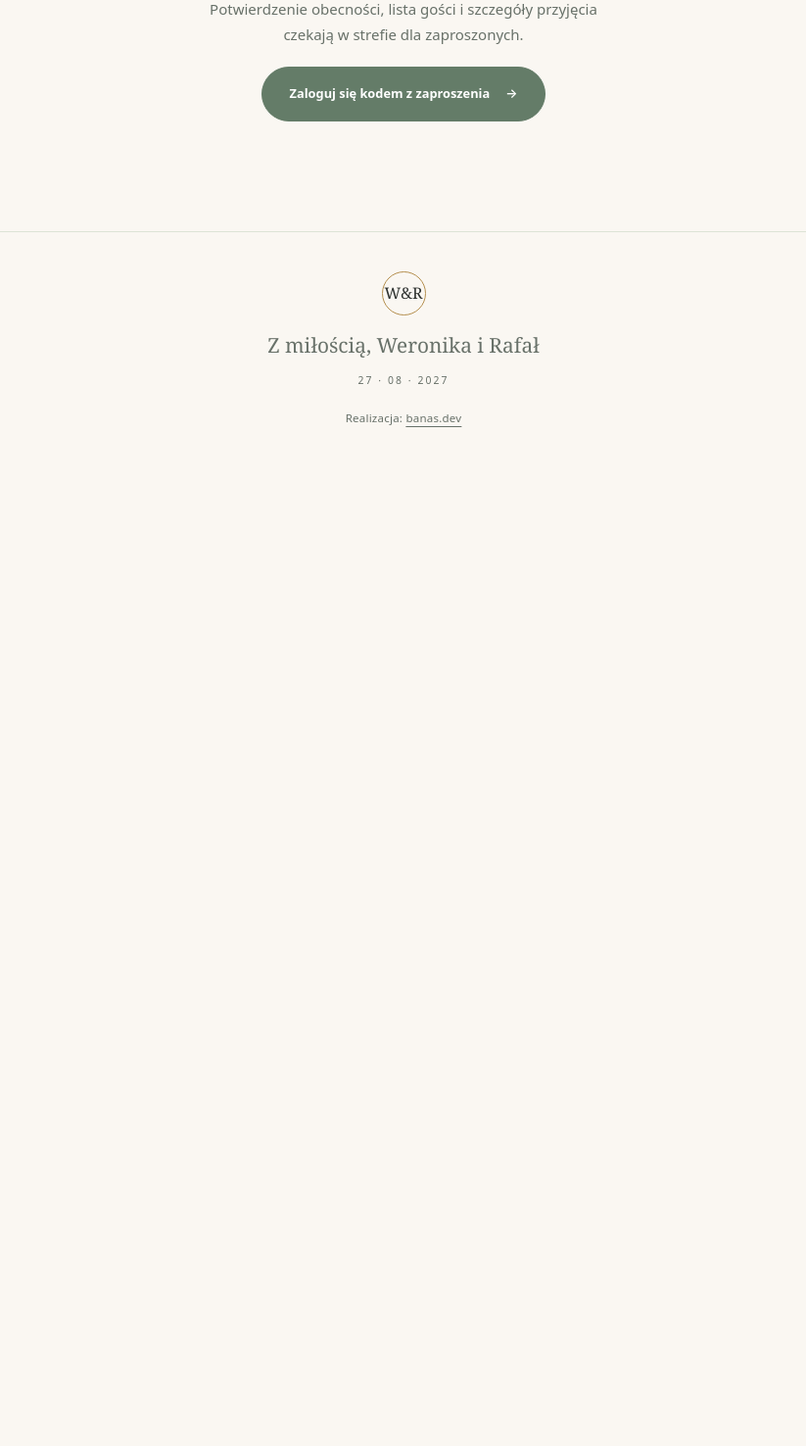
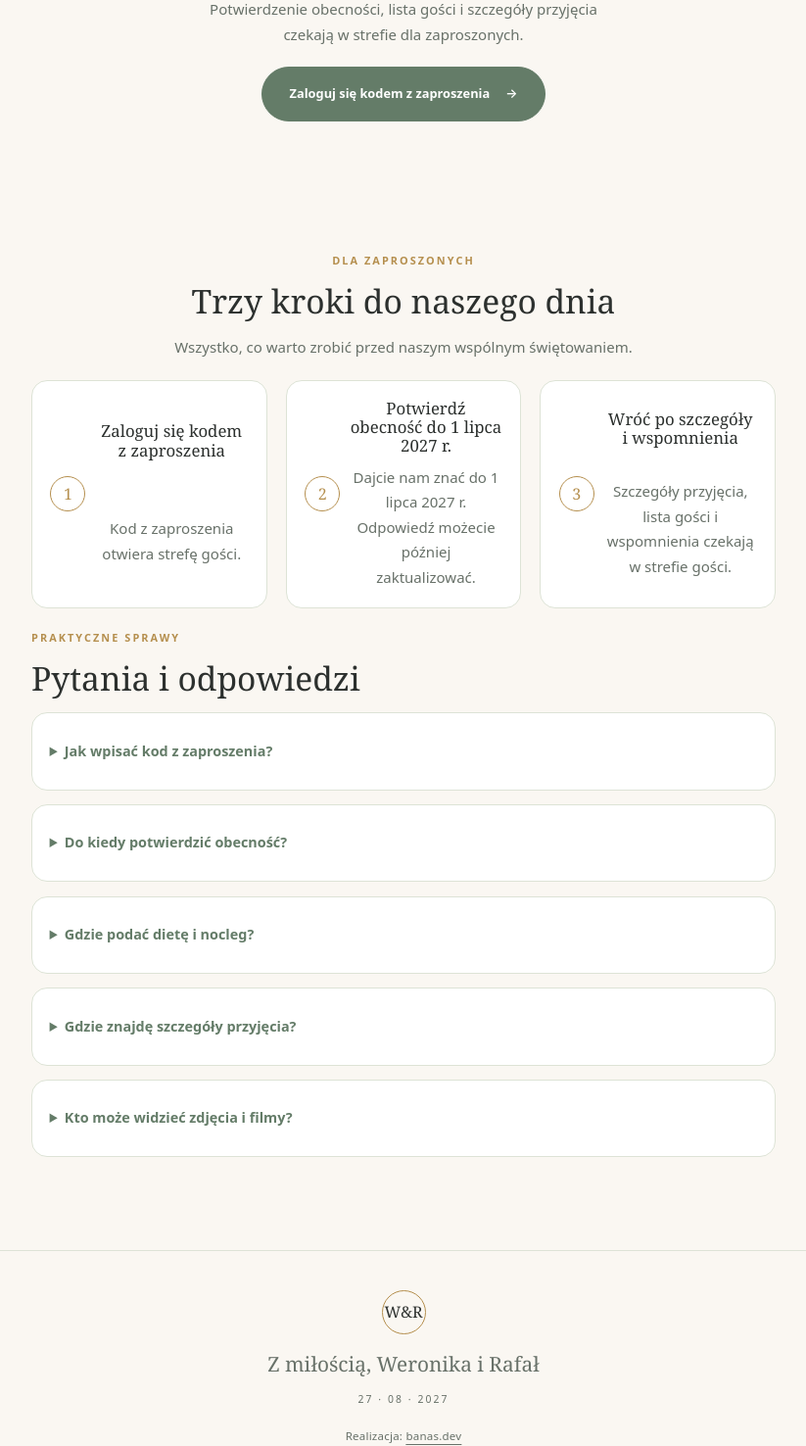
Before and after one commit to Rafalbanas/weronikarafal, a Flask app: page / in a window 1280 px wide. Shown: the part 1948-3424 px from the top of the page at 98% size, without its empty margins (228-1051 px from the left). Before the commit the page ends 2384 px from the top, so only its background shows below. Run offline with Flask 3, Linux system fonts and the light colour scheme; parts of the project's set-up code (start-up, migrations or seed data) failed here and were passed over; some libraries are stand-ins or nearby versions.

Commit message:
feat: add bilingual guest guide, FAQ and memories links

```diff
--- a/assets/site.css
+++ b/assets/site.css
@@ -54,3 +54,20 @@
 .media-lightbox img{display:block;width:100%;height:auto;max-height:82vh;object-fit:contain;background:#111;border-radius:14px}
 .media-lightbox-close{display:flex;justify-content:flex-end;margin-bottom:.6rem}
 @media(max-width:700px){.media-grid{grid-template-columns:repeat(auto-fill,minmax(150px,1fr));gap:.8rem}.media-meta{padding:.7rem .75rem .8rem}.media-facts{font-size:.62rem}.media-upload{padding:1.3rem}.media-dropzone{padding:1.8rem 1rem}.media-pending-item{flex-wrap:wrap}.media-pending-item progress{width:100%}}
+
+/* Guest steps and FAQ */
+.hero-actions{display:flex;align-items:center;justify-content:center;gap:.75rem;flex-wrap:wrap}
+.hero-link{font-weight:600;font-size:.78rem}
+.guest-steps{max-width:800px;margin:0 auto;padding:1rem 1.25rem 0;text-align:center;counter-reset:step 0}
+.guest-steps p{max-width:480px;margin:0 auto 1.25rem}
+.steps-list{list-style:none;padding:0;margin:0;display:grid;grid-template-columns:repeat(3,1fr);gap:1.2rem}
+.steps-list li{display:grid;grid-template-columns:34px 1fr;gap:.35rem .75rem;align-items:center;background:white;border:1px solid var(--line);border-radius:16px;padding:1.1rem 1.15rem;overflow-wrap:anywhere}
+.steps-list li::before{grid-row:1/3;grid-column:1;content:counter(step,decimal);counter-increment:step;display:grid;place-items:center;width:34px;height:34px;border:1px solid var(--gold);border-radius:50%;font:1rem var(--serif);color:var(--gold)}
+.steps-list h3{grid-row:1;grid-column:2;margin:0 0 .3rem;font-size:1.05rem;min-width:0}
+.steps-list p{grid-row:2;grid-column:2;margin:0;min-width:0;overflow-wrap:anywhere}
+.faq{max-width:800px;margin:0 auto;padding:1rem 1.25rem 5rem;text-align:left}
+.faq details{border:1px solid var(--line);border-radius:16px;background:white;margin:0 0 .9rem}
+.faq summary{padding:.85rem 1.1rem;color:var(--sage);font-weight:600;font-size:.9rem}
+.faq p{padding:0 1.1rem 1.1rem;margin:0;overflow-wrap:anywhere}
+.media-card .button{margin-top:.85rem}
+@media(max-width:700px){.steps-list{grid-template-columns:1fr}.guest-steps p{max-width:none}.faq p{padding:0 .95rem 1rem}}
--- a/index.html
+++ b/index.html
@@ -16,7 +16,10 @@
     <p class="countdown-note">{{ _('27.08.2027 · 14:00 · czas polski') }}</p>
   </div>
   <p class="hero-intro">{{ _('Jeden dzień, tyle wspomnień przed nami.') }}<br>{{ _('Nie możemy się doczekać, aż powiemy sobie „tak”.') }}</p>
-  <a class="button button-outline" href="#ceremonia">{{ _('Gdzie się spotkamy') }} <span aria-hidden="true">↓</span></a>
+  <div class="hero-actions">
+    <a class="button button-outline" href="#ceremonia">{{ _('Gdzie się spotkamy') }} <span aria-hidden="true">↓</span></a>
+    <a class="hero-link" href="#pytania">{{ _('Pytania i odpowiedzi') }}</a>
+  </div>
 </section>
 <section class="public-details" id="ceremonia">
   <div class="card ceremony-card">
@@ -31,4 +34,37 @@
   </div>
   <div class="private-invitation"><span class="eyebrow">{{ _('Masz już zaproszenie?') }}</span><h2>{{ _('Twoje miejsce z nami') }}</h2><p class="muted">{{ _('Potwierdzenie obecności, lista gości i szczegóły przyjęcia czekają w strefie dla zaproszonych.') }}</p><a class="button" href="{{ url_for('guest') if g.guest else url_for('login') }}">{{ _('Przejdź do strefy gości') if g.guest else _('Zaloguj się kodem z zaproszenia') }} <span aria-hidden="true">→</span></a></div>
 </section>
+<section class="guest-steps" aria-labelledby="guest-steps-title">
+  <span class="eyebrow">{{ _('Dla zaproszonych') }}</span><h2 id="guest-steps-title">{{ _('Trzy kroki do naszego dnia') }}</h2>
+  <p class="muted">{{ _('Wszystko, co warto zrobić przed naszym wspólnym świętowaniem.') }}</p>
+  <ol class="steps-list">
+    <li><h3>{{ _('Zaloguj się kodem z zaproszenia') }}</h3><p class="muted">{{ _('Kod z zaproszenia otwiera strefę gości.') }}</p></li>
+    <li><h3>{{ _('Potwierdź obecność do 1 lipca 2027 r.') }}</h3><p class="muted">{{ _('Dajcie nam znać do 1 lipca 2027 r. Odpowiedź możecie później zaktualizować.') }}</p></li>
+    <li><h3>{{ _('Wróć po szczegóły i wspomnienia') }}</h3><p class="muted">{{ _('Szczegóły przyjęcia, lista gości i wspomnienia czekają w strefie gości.') }}</p></li>
+  </ol>
+</section>
+<section class="faq" id="pytania" aria-labelledby="faq-title">
+  <span class="eyebrow">{{ _('Praktyczne sprawy') }}</span><h2 id="faq-title">{{ _('Pytania i odpowiedzi') }}</h2>
+  <details>
+    <summary>{{ _('Jak wpisać kod z zaproszenia?') }}</summary>
+    <p>{{ _('Wpisz indywidualny kod z zaproszenia, aby potwierdzić obecność i poznać szczegóły naszego dnia.') }}</p>
+    <p>{{ _('Kod jest przypisany do osoby lub pary. Nie masz kodu? Skontaktuj się z Weroniką lub Rafałem.') }}</p>
+  </details>
+  <details>
+    <summary>{{ _('Do kiedy potwierdzić obecność?') }}</summary>
+    <p>{{ _('Dajcie nam znać do 1 lipca 2027 r. Odpowiedź możecie później zaktualizować.') }}</p>
+  </details>
+  <details>
+    <summary>{{ _('Gdzie podać dietę i nocleg?') }}</summary>
+    <p>{{ _('Preferencje żywieniowe i zapotrzebowanie na nocleg możecie podać w formularzu potwierdzenia obecności w strefie gości.') }}</p>
+  </details>
+  <details>
+    <summary>{{ _('Gdzie znajdę szczegóły przyjęcia?') }}</summary>
+    <p>{{ _('Szczegóły przyjęcia są widoczne tylko zalogowanym gościom w sekcji „Szczegóły dnia”.') }}</p>
+  </details>
+  <details>
+    <summary>{{ _('Kto może widzieć zdjęcia i filmy?') }}</summary>
+    <p>{{ _('Zdjęcia i filmy są dostępne dla wszystkich zalogowanych gości. Możesz usuwać tylko własne pliki.') }}</p>
+  </details>
+</section>
 {% endblock %}
--- a/wedding/__init__.py
+++ b/wedding/__init__.py
@@ -179,6 +179,27 @@ EN.update({
 
 
 EN.update({
+    'Pytania i odpowiedzi': 'Questions and answers',
+    'Trzy kroki do naszego dnia': 'Three steps to our day',
+    'Wszystko, co warto zrobić przed naszym wspólnym świętowaniem.': 'Everything to do before our celebration together.',
+    'Kod z zaproszenia otwiera strefę gości.': 'The invitation code opens the guest area.',
+    'Potwierdź obecność do 1 lipca 2027 r.': 'Confirm attendance by 1 July 2027.',
+    'Wróć po szczegóły i wspomnienia': 'Come back for details and memories',
+    'Szczegóły przyjęcia, lista gości i wspomnienia czekają w strefie gości.': 'Reception details, the guest list and memories are waiting in the guest area.',
+    'Praktyczne sprawy': 'Practical matters',
+    'Jak wpisać kod z zaproszenia?': 'How do I enter the invitation code?',
+    'Do kiedy potwierdzić obecność?': 'When is the RSVP deadline?',
+    'Gdzie podać dietę i nocleg?': 'Where do I enter diet and lodging?',
+    'Preferencje żywieniowe i zapotrzebowanie na nocleg możecie podać w formularzu potwierdzenia obecności w strefie gości.': 'Dietary preferences and lodging needs can be given in the RSVP form in the guest area.',
+    'Gdzie znajdę szczegóły przyjęcia?': 'Where can I find reception details?',
+    'Szczegóły przyjęcia są widoczne tylko zalogowanym gościom w sekcji „Szczegóły dnia”.': 'Reception details are visible only to signed-in guests in the “The day’s details” section.',
+    'Kto może widzieć zdjęcia i filmy?': 'Who can see the photos and videos?',
+    'Wspomnienia': 'Memories',
+    'Wspólne wspomnienia': 'Shared memories',
+    'Otwórz bibliotekę': 'Open the library',
+})
+
+EN.update({
     'Łączny rozmiar plików w jednym żądaniu nie może przekroczyć': 'The total size of files in one request must not exceed',
     'Pobierz wszystkie (ZIP)': 'Download all (ZIP)',
     'Pobierz oryginał': 'Download original',
```
Also changed, not shown: templates/guest.html (+6 -1 lines), tests/test_site_content.py (added, +68 -0 lines).
